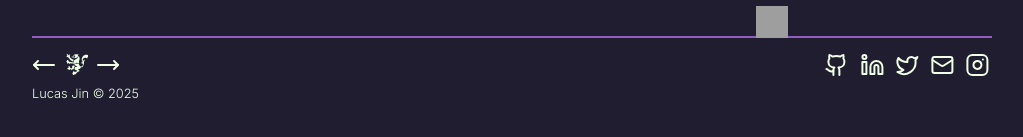
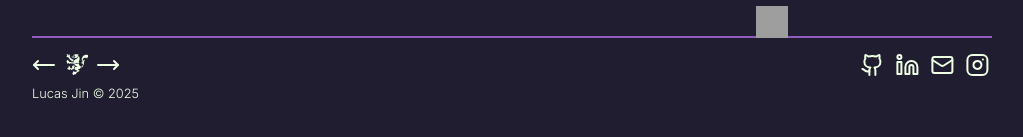
Before and after one commit to LucasHJin/LucasHJin.github.io, a Next.js app: page / in a window 1280 px wide. Shown: the part 601-738 px from the top of the page, without its empty margins (128-1151 px from the left). Built offline with nearby package versions, Linux system fonts and the light colour scheme; grey boxes are pictures that could not be loaded.

Commit message:
Removed link

```diff
--- a/src/app/components/footer.js
+++ b/src/app/components/footer.js
@@ -152,14 +152,6 @@ export default function Footer() {
               <Linkedin />
             </Link>
             <Link
-              href="https://x.com/lucashjin"
-              target="_blank"
-              rel="noopener noreferrer"
-              className="nav"
-            >
-              <Twitter />
-            </Link>
-            <Link
               href="mailto:lucasjin.hh@gmail.com"
               target="_blank"
               rel="noopener noreferrer"
```
